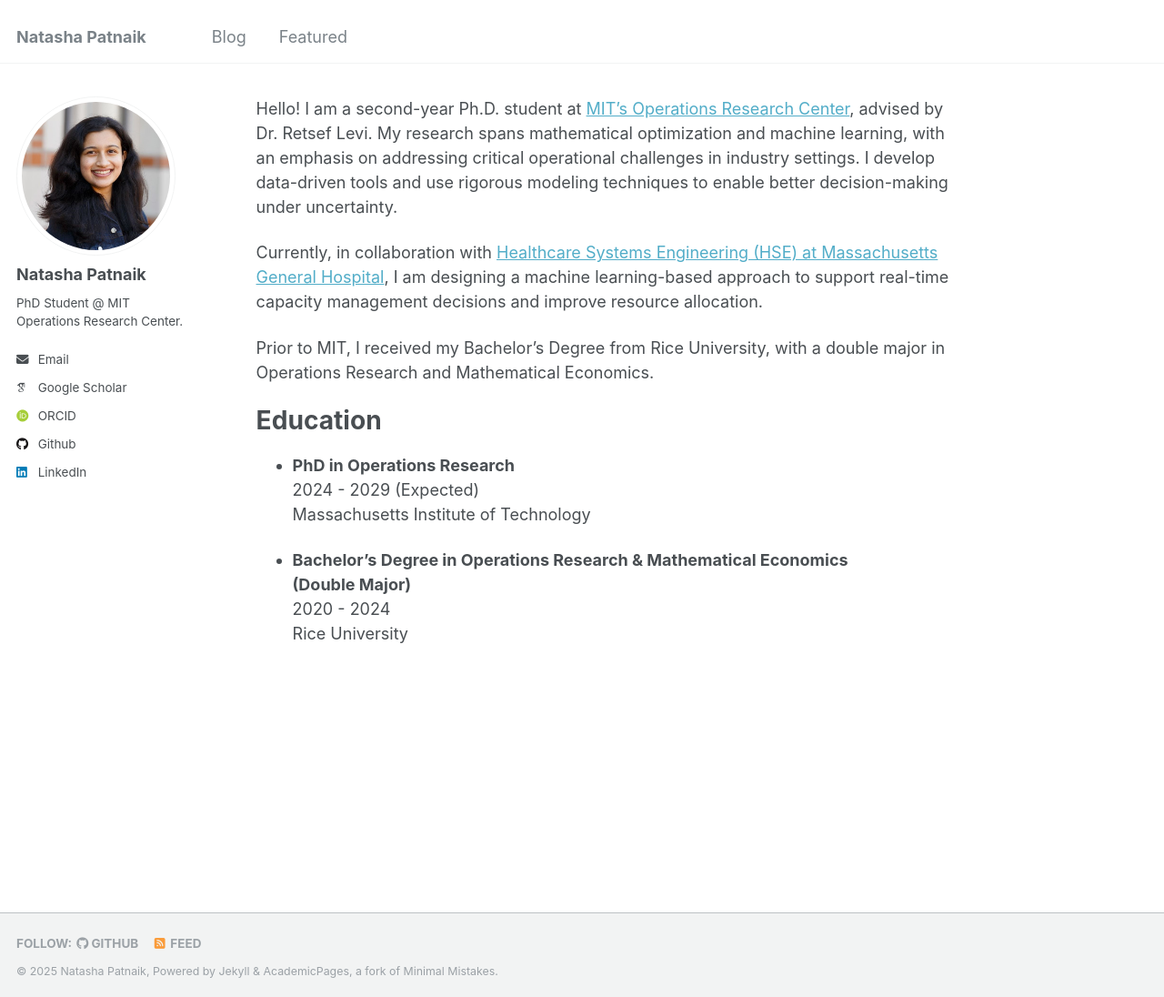
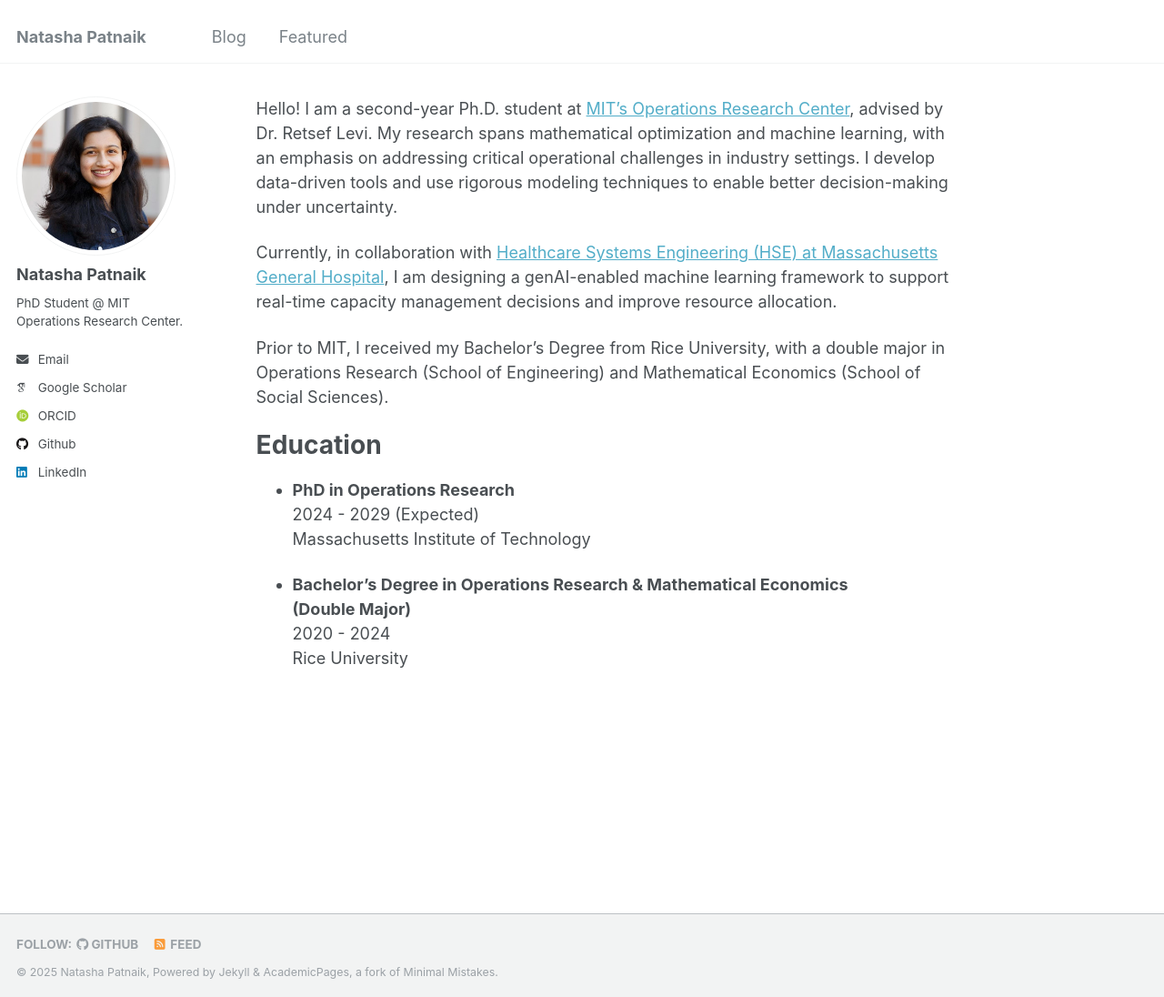
Before and after one commit to natasha-patnaik-321/natasha-patnaik-321.github.io, a Jekyll site: the page built from _pages/about.md, in a window 1280 px wide and 1096 px high. Shown: the whole window at 91% size. Built offline with Jekyll 4.4.1, drawn with Linux system fonts in a browser that asks for light colours; some web fonts are replaced.

Commit message:
Revise current work description.
Updated description of research collaboration.

```diff
--- a/_pages/about.md
+++ b/_pages/about.md
@@ -8,9 +8,9 @@ redirect_from:
 
 Hello! I am a second-year Ph.D. student at [MIT's Operations Research Center](https://orc.mit.edu/), advised by Dr. Retsef Levi. My research spans mathematical optimization and machine learning, with an emphasis on addressing critical operational challenges in industry settings. I develop data-driven tools and use rigorous modeling techniques to enable better decision-making under uncertainty.
 
-Currently, in collaboration with [Healthcare Systems Engineering (HSE) at Massachusetts General Hospital](https://www.massgeneral.org/research), I am designing a machine learning-based approach to support real-time capacity management decisions and improve resource allocation.
+Currently, in collaboration with [Healthcare Systems Engineering (HSE) at Massachusetts General Hospital](https://www.massgeneral.org/research), I am designing a genAI-enabled machine learning framework to support real-time capacity management decisions and improve resource allocation.
 
-Prior to MIT, I received my Bachelor's Degree from Rice University, with a double major in Operations Research and Mathematical Economics.
+Prior to MIT, I received my Bachelor's Degree from Rice University, with a double major in Operations Research (School of Engineering) and Mathematical Economics (School of Social Sciences).
 
 Education
 ======
```
